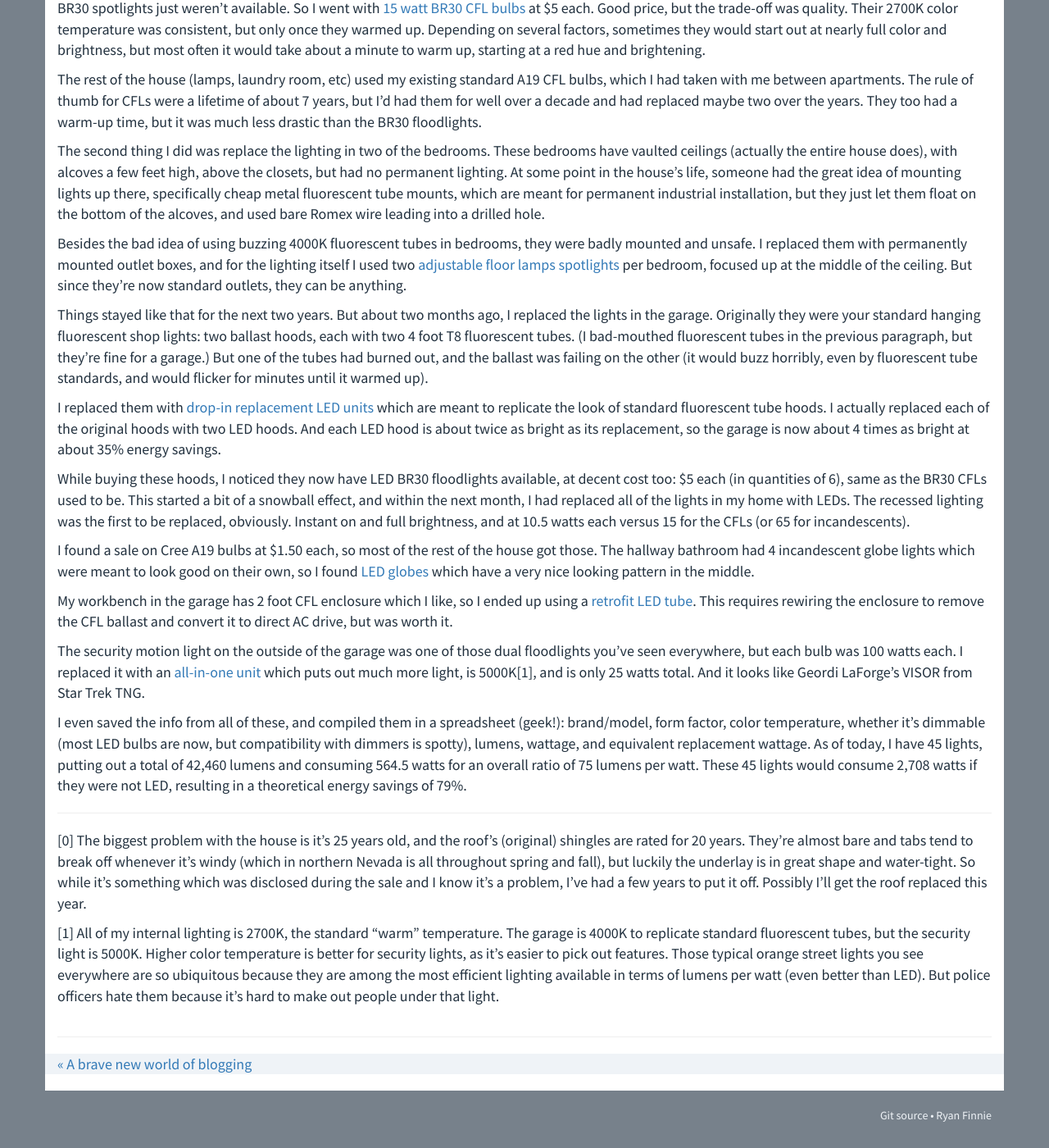
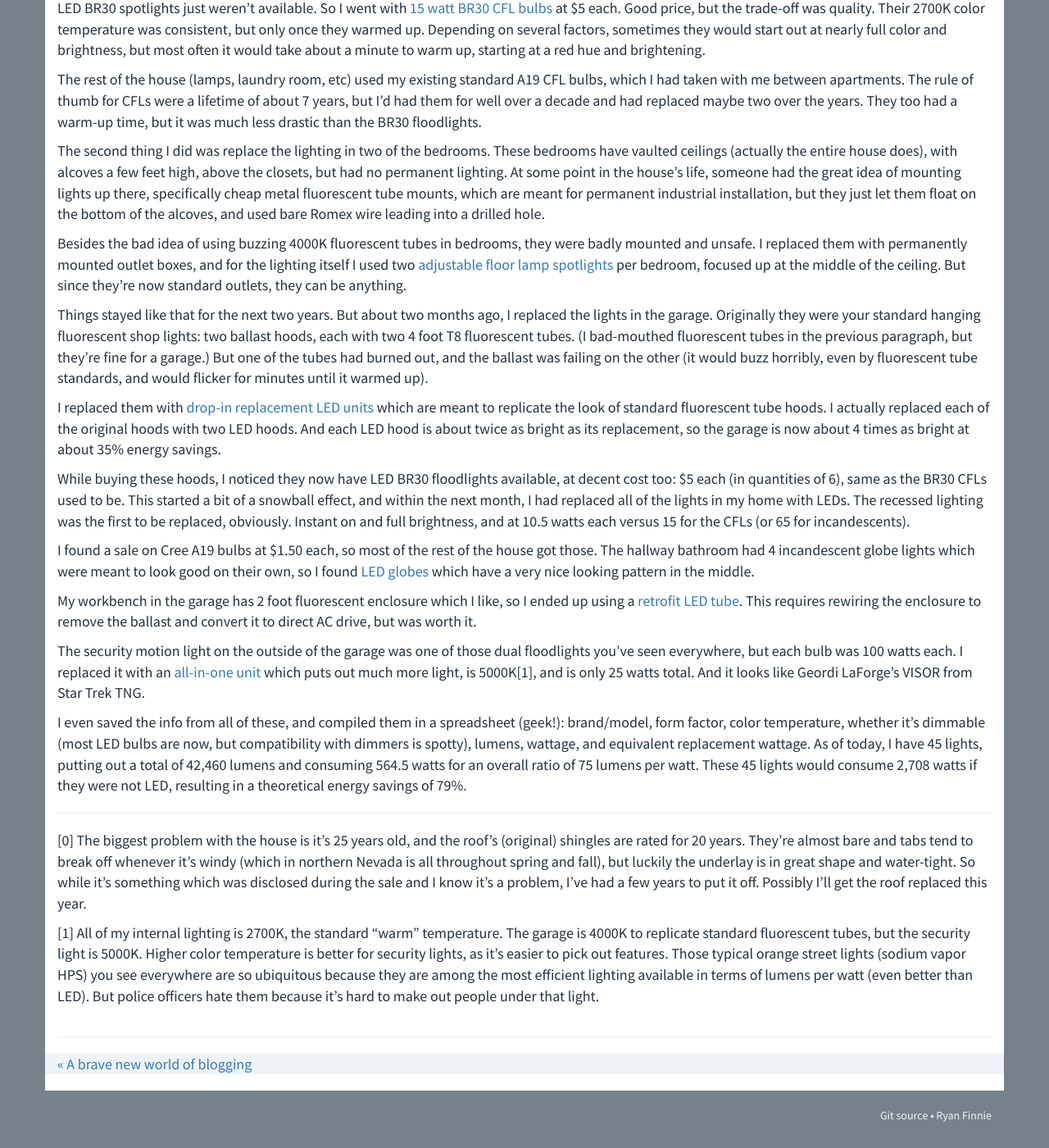
Before and after one commit to rfinnie/jekyll-finnie, a Jekyll site: the page built from _posts/2017-02-05-home-sweet-home-light-bulbs.md, in a window 1280 px wide and 1400 px high, scrolled down 483 px. Shown: the whole window at 82% size. Built offline with Jekyll 4.4.1, drawn with Linux system fonts in a browser that asks for light colours; nearby versions of some CDN libraries; comment, search, counter and statistics services are not loaded; some of the changed text lies outside the part shown.

Commit message:
Minor fixes

```diff
--- a/_posts/2017-02-05-home-sweet-home-light-bulbs.md
+++ b/_posts/2017-02-05-home-sweet-home-light-bulbs.md
@@ -36,7 +36,7 @@ These bedrooms have vaulted ceilings (actually the entire house does), with alco
 At some point in the house's life, someone had the great idea of mounting lights up there, specifically cheap metal fluorescent tube mounts, which are meant for permanent industrial installation, but they just let them float on the bottom of the alcoves, and used bare Romex wire leading into a drilled hole.
 
 Besides the bad idea of using buzzing 4000K fluorescent tubes in bedrooms, they were badly mounted and unsafe.
-I replaced them with permanently mounted outlet boxes, and for the lighting itself I used two [adjustable floor lamps spotlights](http://www.homedepot.com/p/Hampton-Bay-6-3-5-in-White-Uplight-Floor-Lamp-EP266WH/202103252) per bedroom, focused up at the middle of the ceiling.
+I replaced them with permanently mounted outlet boxes, and for the lighting itself I used two [adjustable floor lamp spotlights](http://www.homedepot.com/p/Hampton-Bay-6-3-5-in-White-Uplight-Floor-Lamp-EP266WH/202103252) per bedroom, focused up at the middle of the ceiling.
 But since they're now standard outlets, they can be anything.
 
 Things stayed like that for the next two years.
@@ -56,8 +56,8 @@ The recessed lighting was the first to be replaced, obviously. Instant on and fu
 I found a sale on Cree A19 bulbs at $1.50 each, so most of the rest of the house got those.
 The hallway bathroom had 4 incandescent globe lights which were meant to look good on their own, so I found [LED globes](http://www.homedepot.com/p/GE-40W-Equivalent-Soft-White-2700K-High-Definition-G25-Globe-Clear-Dimmable-LED-Light-Bulb-2-Pack-LED5DG25-CSW9HT2/207203359) which have a very nice looking pattern in the middle.
 
-My workbench in the garage has 2 foot CFL enclosure which I like, so I ended up using a [retrofit LED tube](https://hyperikon.com/product/2ft-t8-led-light-tube-frosted-cover/).
-This requires rewiring the enclosure to remove the CFL ballast and convert it to direct AC drive, but was worth it.
+My workbench in the garage has 2 foot fluorescent enclosure which I like, so I ended up using a [retrofit LED tube](https://hyperikon.com/product/2ft-t8-led-light-tube-frosted-cover/).
+This requires rewiring the enclosure to remove the ballast and convert it to direct AC drive, but was worth it.
 
 The security motion light on the outside of the garage was one of those dual floodlights you've seen everywhere, but each bulb was 100 watts each.
 I replaced it with an [all-in-one unit](http://www.homedepot.com/p/Defiant-180-Degree-White-LED-Motion-Outdoor-Security-Light-DFI-5983-WH/205937583) which puts out much more light, is 5000K[1], and is only 25 watts total.
@@ -77,5 +77,5 @@ Possibly I'll get the roof replaced this year.
 [1] All of my internal lighting is 2700K, the standard "warm" temperature.
 The garage is 4000K to replicate standard fluorescent tubes, but the security light is 5000K.
 Higher color temperature is better for security lights, as it's easier to pick out features.
-Those typical orange street lights you see everywhere are so ubiquitous because they are among the most efficient lighting available in terms of lumens per watt (even better than LED).
+Those typical orange street lights (sodium vapor HPS) you see everywhere are so ubiquitous because they are among the most efficient lighting available in terms of lumens per watt (even better than LED).
 But police officers hate them because it's hard to make out people under that light.
```
Also changed, not shown: other parts of _posts/2017-02-05-home-sweet-home-light-bulbs.md (+2 -2 lines).
